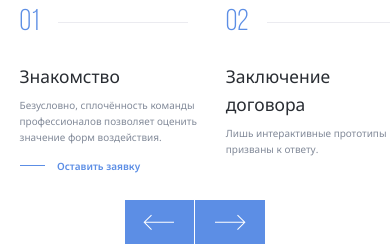
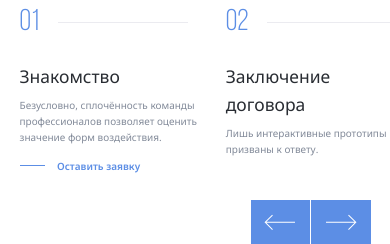
Before and after one commit to neksus-hub/Aliance, a PHP site: page / in a window 390 px wide; the page is wider, and only the part inside the window is pictured. Shown: the part 1018-1262 px from the top of that part. Run offline with PHP 8.4, Linux system fonts and the light colour scheme; some libraries are stand-ins or nearby versions.

Commit message:
fix: steps slider

```diff
--- a/css/style.css
+++ b/css/style.css
@@ -223,7 +223,7 @@ body {
   justify-content: center;
   cursor: pointer;
   background: var(--main, #5c8ee5);
-  width: 20%;
+  width: 60px;
 }
 .slider-button-steps-prev {
   border-right: 1px solid white;
@@ -377,6 +377,7 @@ body {
   }
   .slider-buttons-steps {
     display: flex;
+    justify-content: flex-end;
   }
   .header-features-text {
     font-size: 10px;
```
